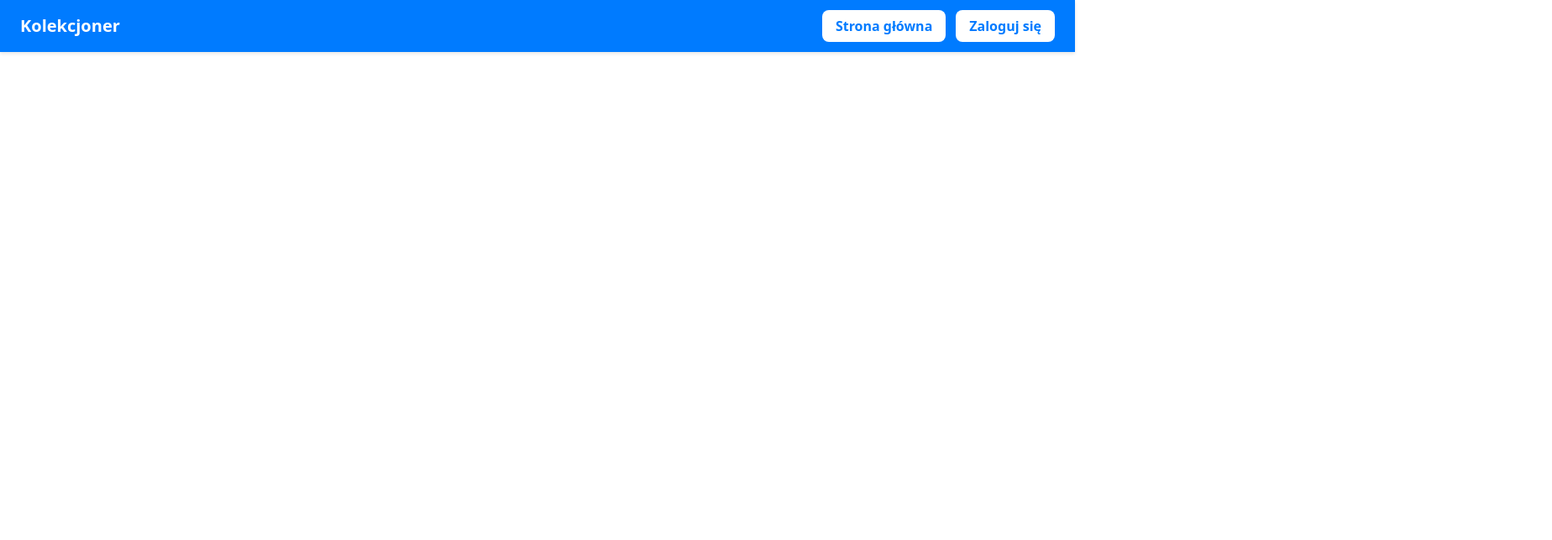
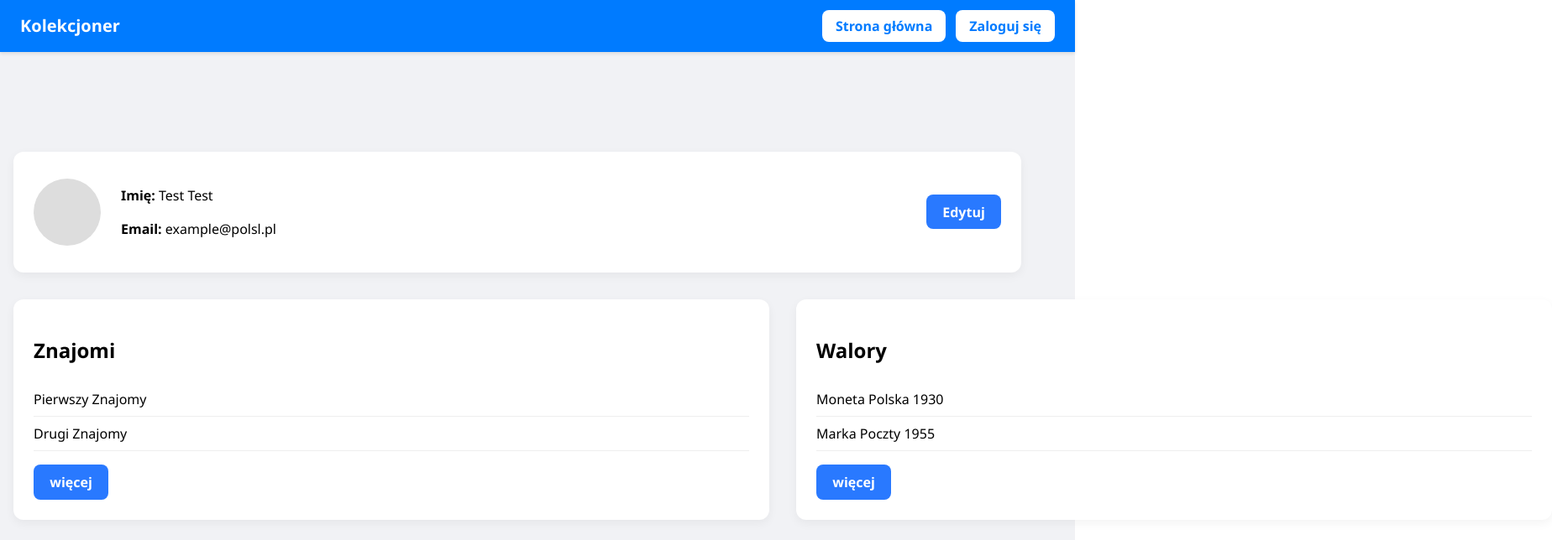
Before and after one commit to ilgut/collections-portal-frontend, a React (Vite) app: page / in a window 1280 px wide. Shown: the top 644 px of the page at 84% size, 1848 px wide, since content can reach past the window. Built offline with nearby package versions, Linux system fonts and the light colour scheme.

Commit message:
add main page (alignment is wip)

```diff
--- a/src/App.tsx
+++ b/src/App.tsx
@@ -1,7 +1,8 @@
 // src/App.tsx
-import { BrowserRouter as Router, Routes, Route, Navigate } from "react-router-dom";
+import { BrowserRouter as Router, Routes, Route } from "react-router-dom";
 import Login from "@/pages/Login";
 import Register from "@/pages/Register";
+import MainPage from "./pages/MainPage";
 import { AuthProvider } from "@/auth/AuthContext";
 import Navbar from '@/pages/Navbar';
 
@@ -11,7 +12,7 @@ function App() {
             <Router>
                 <Navbar />
                 <Routes>
-                    <Route path="/" element={<Navigate to="/" />} />
+                    <Route path="/" element={<MainPage />} />
                     <Route path="/login" element={<Login />} />
                     <Route path="/register" element={<Register />} />
                 </Routes>
--- /dev/null
+++ b/src/pages/MainPage.css
@@ -0,0 +1,90 @@
+body {
+    margin: 0;
+    font-family: 'Segoe UI', Tahoma, Geneva, Verdana, sans-serif;
+    background-color: #f1f2f5;
+    color: #000;
+}
+
+/* The main container remains a column flex container so the profile block is on top */
+.main-container {
+    max-width: 1200px;
+    margin: 2rem auto;
+    padding: 1rem;
+    display: flex;
+    flex-direction: column;
+    align-items: center;
+}
+
+/* Profile section styling */
+.profile-section {
+    width: 100%;
+    display: flex;
+    align-items: center;
+    gap: 1.5rem;
+    flex-wrap: wrap;
+    margin-bottom: 2rem;
+}
+
+.card {
+    background: #ffffff;
+    border-radius: 12px;
+    box-shadow: 0 4px 12px rgba(0, 0, 0, 0.05);
+    padding: 1.5rem;
+    box-sizing: border-box;
+}
+
+.profile-image {
+    width: 80px;
+    height: 80px;
+    background-color: #ddd;
+    border-radius: 50%;
+    flex-shrink: 0;
+}
+
+.profile-details {
+    flex: 1;
+    min-width: 200px;
+}
+
+.edit-button {
+    margin-left: auto;
+    white-space: nowrap;
+}
+
+.content-section {
+    display: flex;
+    justify-content: space-between;
+    gap: 2rem;
+    width: 100%;
+}
+
+.column {
+    flex: 1;
+    min-width: 900px;
+}
+
+.item-list {
+    list-style-type: none;
+    padding: 0;
+    margin: 1rem 0;
+}
+
+.item-list li {
+    padding: 0.5rem 0;
+    border-bottom: 1px solid #eee;
+}
+
+.btn {
+    background-color: #2979ff;
+    color: white;
+    border: none;
+    padding: 0.6rem 1.2rem;
+    border-radius: 8px;
+    cursor: pointer;
+    font-weight: bold;
+    transition: background-color 0.3s;
+}
+
+.btn:hover {
+    background-color: #1565c0;
+}
--- /dev/null
+++ b/src/pages/MainPage.tsx
@@ -0,0 +1,43 @@
+import React from "react";
+import "./MainPage.css";
+
+const Main: React.FC = () => {
+    return (
+        <div className="main-container">
+            <div className="card profile-section">
+                <div className="profile-image"></div>
+                <div className="profile-details">
+                    <p>
+                        <strong>Imię:</strong> Test Test
+                    </p>
+                    <p>
+                        <strong>Email:</strong> example@polsl.pl
+                    </p>
+                </div>
+                <button className="btn edit-button">Edytuj</button>
+            </div>
+
+            <div className="content-section">
+                <div className="card column friends">
+                    <h2>Znajomi</h2>
+                    <ul className="item-list">
+                        <li>Pierwszy Znajomy</li>
+                        <li>Drugi Znajomy</li>
+                    </ul>
+                    <button className="btn">więcej</button>
+                </div>
+
+                <div className="card column walory">
+                    <h2>Walory</h2>
+                    <ul className="item-list">
+                        <li>Moneta Polska 1930</li>
+                        <li>Marka Poczty 1955</li>
+                    </ul>
+                    <button className="btn">więcej</button>
+                </div>
+            </div>
+        </div>
+    );
+};
+
+export default Main;
```
